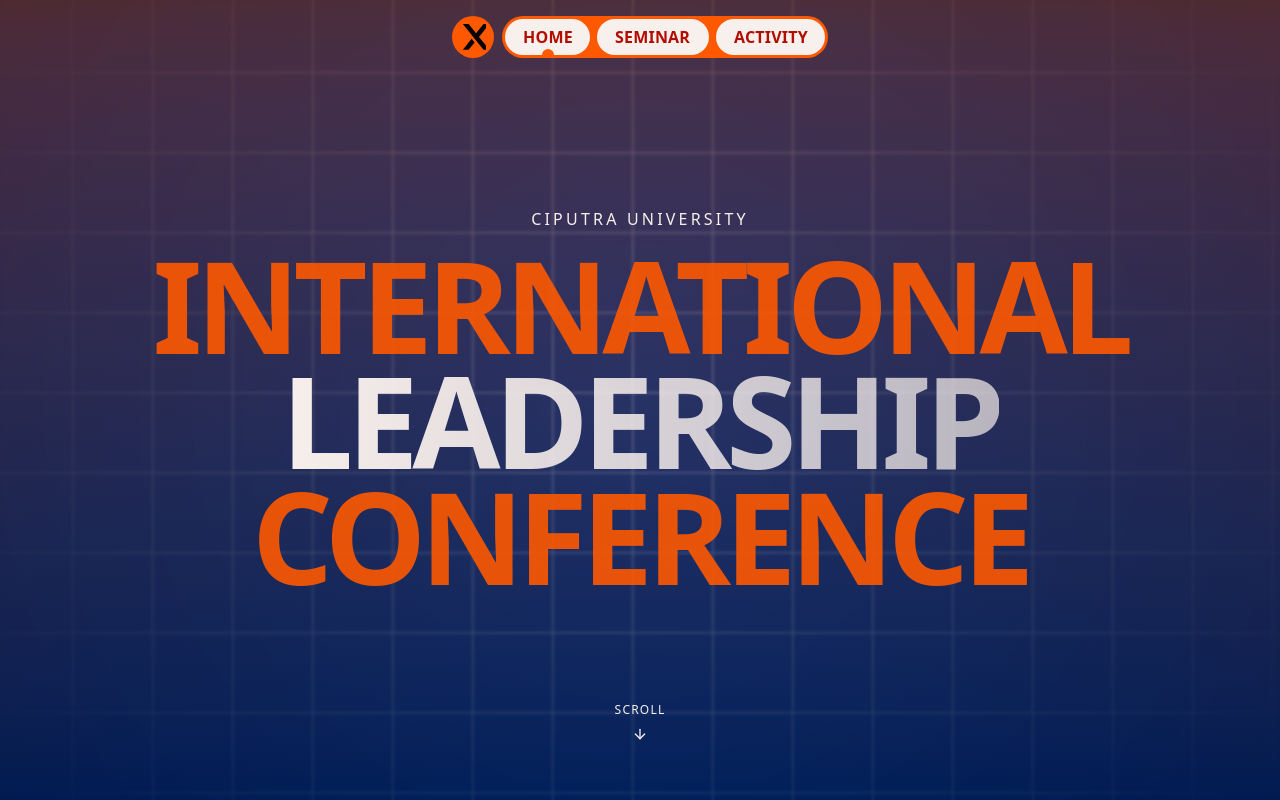
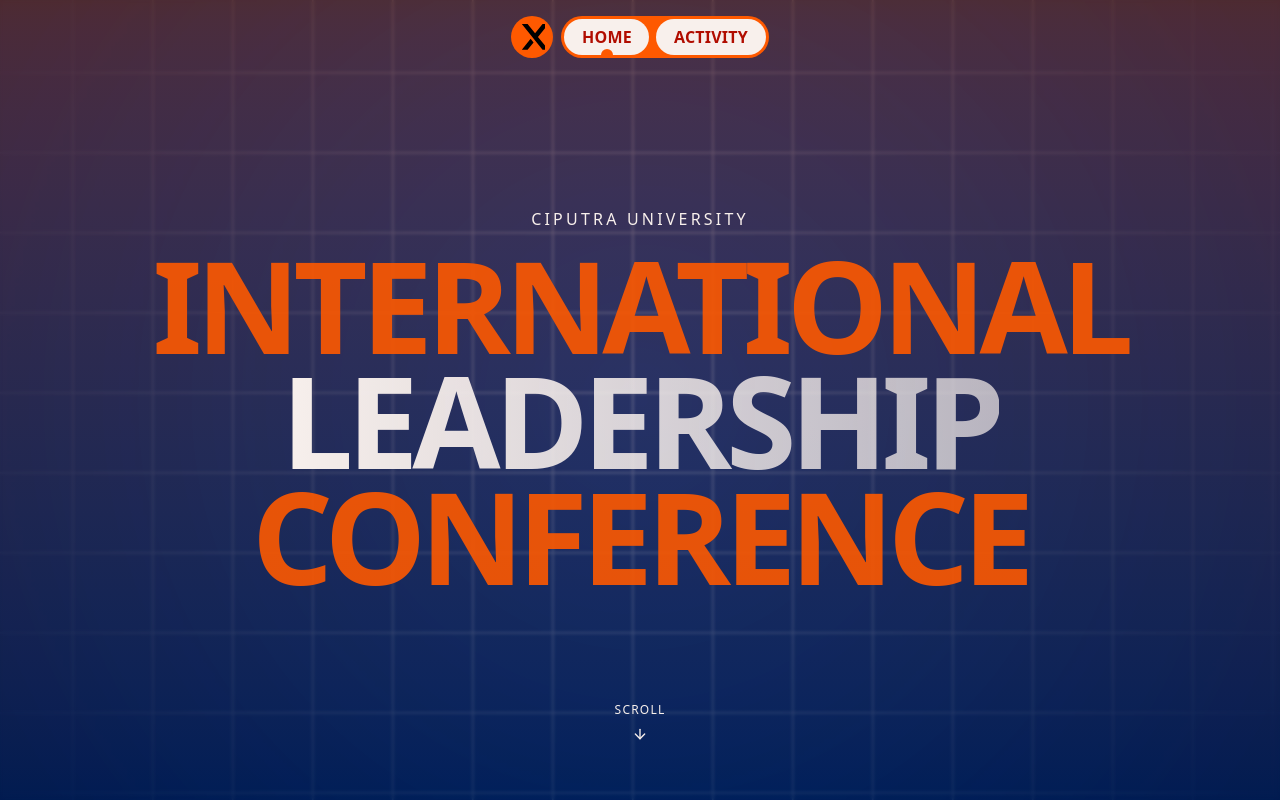
Before and after one commit to UCYenyen/ILC26, a Next.js app: page / in a window 1280 px wide. Shown: the top 800 px of the page. Built offline with nearby package versions, Linux system fonts and the light colour scheme.

Commit message:
removed seminar

```diff
--- a/src/app/layout.tsx
+++ b/src/app/layout.tsx
@@ -33,7 +33,6 @@
           logoAlt="Company Logo"
           items={[
             { label: 'Home', href: '/' },
-            { label: 'Seminar', href: '/seminar' },
             { label: 'Activity', href: '/activity' },
           ]}
           className=""
```
